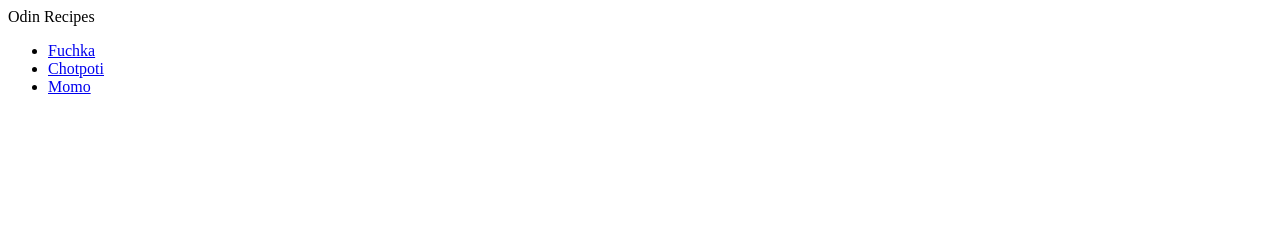
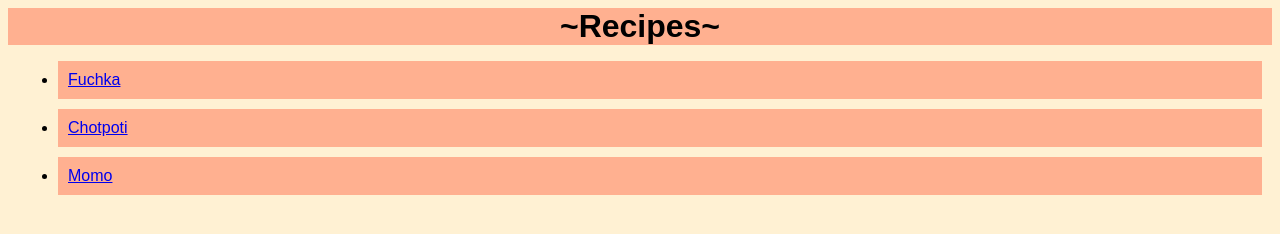
Before and after one commit to JahrinBZ/odin-recipes, a plain HTML site: page index.html in a window 1280 px wide. Drawn offline with Linux system fonts and the light colour scheme.

Commit message:
created css files

```diff
--- a/index.html
+++ b/index.html
@@ -4,13 +4,14 @@
     <meta charset="UTF-8">
     <meta name="viewport" content="width=device-width, initial-scale=1.0">
     <title>Document</title>
+    <link rel="stylesheet" href="style.css">
 </head>
 <body>
-    <h11>Odin Recipes</h1>
+    <h1 class="title">~Recipes~</h1>
         <ul>
-        <li><a href="recipes/fuchka.html">Fuchka</a></li>
-        <li><a href="recipes/chotpoti.html">Chotpoti</a></li>
-        <li><a href="recipes/momo.html">Momo</a></li>
+        <li class="cards"><a href="recipes/fuchka.html">Fuchka</a></li>
+        <li class="cards"><a href="recipes/chotpoti.html">Chotpoti</a></li>
+        <li class="cards"><a href="recipes/momo.html">Momo</a></li>
         </ul>
 </body>
 </html>
--- /dev/null
+++ b/recipes/chotpoti.css
@@ -0,0 +1,11 @@
+body {
+  background: #FFF1D3;
+  font-family: sans-serif;
+}
+
+.h1{
+    margin: auto;
+    padding: 10px;
+    border: 10px;
+    background-color: #CA5995;
+}
--- /dev/null
+++ b/style.css
@@ -0,0 +1,23 @@
+.title{
+font: 700;
+font-size: 32;
+display: block;
+text-align: center;
+background-color: #FFB090;
+margin: auto;
+}
+
+body {
+  background: #FFF1D3;
+  font-family: sans-serif;
+}
+.cards{
+    background-color: #FFB090;
+    font: 400;
+    font-size: 16px;
+    margin: 10px;
+    padding: 10px;
+    border: 10px;
+
+
+}
```
Also changed, not shown: recipes/chotpoti.html (+1 -0 lines), recipes/fuchka.css (added), recipes/momo.css (added).
